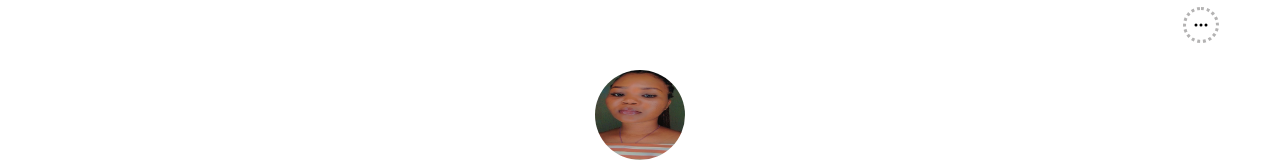
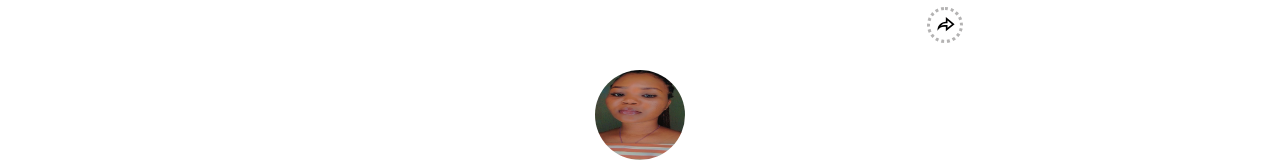
Before and after one commit to goodylove/linktree, a React (Create React App) app: page / in a window 1280 px wide. Shown: the top 162 px of the page. Built offline with nearby package versions, Linux system fonts and the light colour scheme.

Commit message:
added forward icon

```diff
--- a/src/App.css
+++ b/src/App.css
@@ -4,6 +4,7 @@
   box-sizing: border-box;
   text-decoration: none;
   list-style-type: none;
+  cursor: pointer;
 }
 :root {
   ---textColor: #000;
@@ -23,6 +24,7 @@ body {
 .three-con {
   width: 30px;
   height: 30px;
+  font-size: smaller;
   border-radius: 50%;
   outline-style: dotted;
   outline-color: var(---textColor2);
@@ -52,6 +54,10 @@ body {
   flex-direction: column;
   padding: 20px;
   gap: 1.5rem;
+}
+.camera-co {
+  position: absolute;
+  top: 130px;
 }
 #profile_img {
   width: 90px;
@@ -171,7 +177,43 @@ footer {
 
   align-items: flex-start;
 }
+.camera-co {
+  display: block;
+  opacity: 0;
+}
+.profile-con {
+  display: flex;
+  justify-content: center;
+}
+.forward-component {
+  display: none;
+  font-size: 20px;
+}
+.dot-component {
+  font-size: 18px;
+}
 @media only screen and (min-width: 500px) {
+  .forward-component {
+    display: block;
+    font-size: 20px;
+  }
+  .dot-component {
+    font-size: 18px;
+    display: none;
+  }
+
+  .dot-container {
+    width: 50%;
+  }
+  .profile-con:hover {
+    opacity: 0.8;
+  }
+  .camera-co:hover {
+    opacity: 1;
+  }
+  /* #profile_img:hover {
+    opacity: 1;
+  } */
   .last-con {
     width: 100%;
     display: flex;
--- a/src/App.js
+++ b/src/App.js
@@ -3,7 +3,8 @@ import MyImage from "../src/image/nwachukwu.png";
 import SlackImage from "../src/image/slack.png";
 import GithubImage from "../src/image/icons8-github-30.png";
 import EarthLogo from "./image/earthlogo.png";
-import { BsThreeDots } from "react-icons/bs";
+import { BsThreeDots, BsCamera } from "react-icons/bs";
+import { RiShareForwardLine } from "react-icons/ri";
 
 function App() {
   return (
@@ -11,12 +12,17 @@ function App() {
       <div className="container">
         <div className="dot-container">
           <div className="three-con">
-            <BsThreeDots fontSize={"16px"} />
+            <BsThreeDots fontSize={"16px"} className="dot-component" />
+            <RiShareForwardLine  className="forward-component"/>
           </div>
         </div>
         <div className="img-container">
-          <img src={MyImage} id="profile_img" alt="profile-img" />
-
+          <div className="profile-con">
+            <div className="camera-co">
+              <BsCamera style={{ color: "white", fontSize: "20px" }} />
+            </div>
+            <img src={MyImage} id="profile_img" alt="profile-img" />
+          </div>
           <span id="twitter">Nwachukwu Goodness</span>
           <span id="slack">Nwachukwu Goodness</span>
         </div>
```
